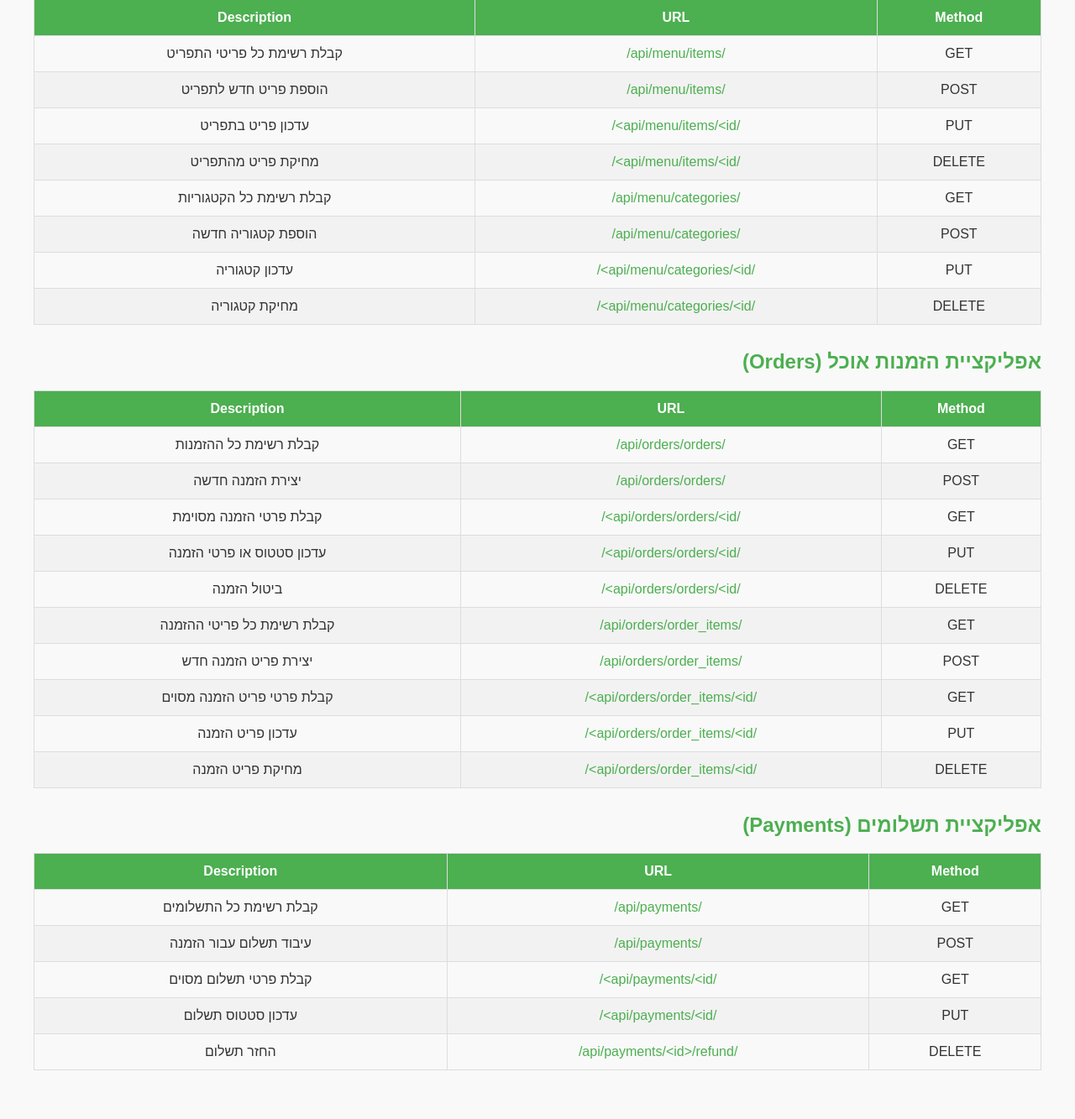
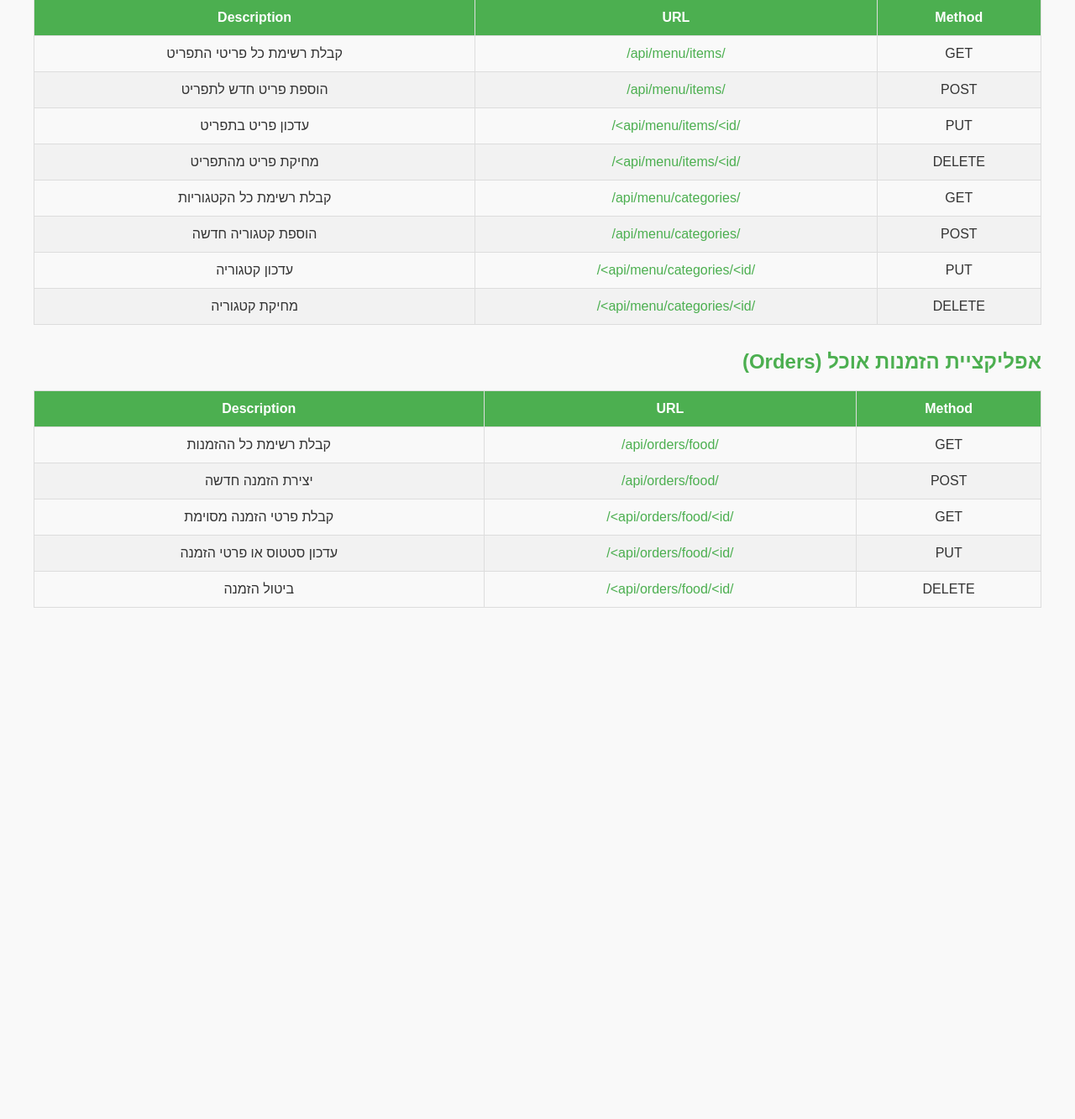
Before and after one commit to razmazlih/restaurant_management_server, a Django app: page / in a window 1280 px wide. Shown: the part 874-2207 px from the top of the page at 84% size. After the commit the page ends 1598 px from the top, so only its background shows below. Run offline with Django 5.2, Linux system fonts and the light colour scheme; parts of the project's set-up code (start-up, migrations or seed data) failed here and were passed over.

Commit message:
update orders

```diff
--- a/orders/serializers.py
+++ b/orders/serializers.py
@@ -3,8 +3,8 @@ from .models import FoodOrder, OrderItem
 from menu.models import MenuItem
 
 class OrderItemSerializer(serializers.ModelSerializer):
-    menu_item = serializers.SlugRelatedField(queryset=MenuItem.objects.all(), slug_field='item')
-    price_per_unit = serializers.ReadOnlyField(source='price_per_unit')
+    menu_item = serializers.SlugRelatedField(queryset=MenuItem.objects.all(), slug_field='id')
+    price_per_unit = serializers.ReadOnlyField()
     total_price = serializers.ReadOnlyField()
 
     class Meta:
--- a/restaurant_management/templates/index.html
+++ b/restaurant_management/templates/index.html
@@ -96,40 +96,14 @@
                 </tr>
             </thead>
             <tbody>
-                <tr><td>GET</td><td><a href="/api/orders/orders/">/api/orders/orders/</a></td><td>קבלת רשימת כל ההזמנות</td></tr>
-                <tr><td>POST</td><td><a href="/api/orders/orders/">/api/orders/orders/</a></td><td>יצירת הזמנה חדשה</td></tr>
-                <tr><td>GET</td><td><a href="/api/orders/orders/1/">/api/orders/orders/&lt;id&gt;/</a></td><td>קבלת פרטי הזמנה מסוימת</td></tr>
-                <tr><td>PUT</td><td><a href="/api/orders/orders/1/">/api/orders/orders/&lt;id&gt;/</a></td><td>עדכון סטטוס או פרטי הזמנה</td></tr>
-                <tr><td>DELETE</td><td><a href="/api/orders/orders/1/">/api/orders/orders/&lt;id&gt;/</a></td><td>ביטול הזמנה</td></tr>
-
-                <!-- הוספת טבלה עבור פריטי הזמנה -->
-                <tr><td>GET</td><td><a href="/api/orders/order_items/">/api/orders/order_items/</a></td><td>קבלת רשימת כל פריטי ההזמנה</td></tr>
-                <tr><td>POST</td><td><a href="/api/orders/order_items/">/api/orders/order_items/</a></td><td>יצירת פריט הזמנה חדש</td></tr>
-                <tr><td>GET</td><td><a href="/api/orders/order_items/1/">/api/orders/order_items/&lt;id&gt;/</a></td><td>קבלת פרטי פריט הזמנה מסוים</td></tr>
-                <tr><td>PUT</td><td><a href="/api/orders/order_items/1/">/api/orders/order_items/&lt;id&gt;/</a></td><td>עדכון פריט הזמנה</td></tr>
-                <tr><td>DELETE</td><td><a href="/api/orders/order_items/1/">/api/orders/order_items/&lt;id&gt;/</a></td><td>מחיקת פריט הזמנה</td></tr>
+                <!-- נקודות קצה עבור הזמנות -->
+                <tr><td>GET</td><td><a href="/api/orders/food/">/api/orders/food/</a></td><td>קבלת רשימת כל ההזמנות</td></tr>
+                <tr><td>POST</td><td><a href="/api/orders/food/">/api/orders/food/</a></td><td>יצירת הזמנה חדשה</td></tr>
+                <tr><td>GET</td><td><a href="/api/orders/food/1/">/api/orders/food/&lt;id&gt;/</a></td><td>קבלת פרטי הזמנה מסוימת</td></tr>
+                <tr><td>PUT</td><td><a href="/api/orders/food/1/">/api/orders/food/&lt;id&gt;/</a></td><td>עדכון סטטוס או פרטי הזמנה</td></tr>
+                <tr><td>DELETE</td><td><a href="/api/orders/food/1/">/api/orders/food/&lt;id&gt;/</a></td><td>ביטול הזמנה</td></tr>
             </tbody>
         </table>
-
-        <!-- אפליקציה: תשלומים (Payments) -->
-        <h2>אפליקציית תשלומים (Payments)</h2>
-        <table>
-            <thead>
-                <tr>
-                    <th>Method</th>
-                    <th>URL</th>
-                    <th>Description</th>
-                </tr>
-            </thead>
-            <tbody>
-                <tr><td>GET</td><td><a href="/api/payments/">/api/payments/</a></td><td>קבלת רשימת כל התשלומים</td></tr>
-                <tr><td>POST</td><td><a href="/api/payments/">/api/payments/</a></td><td>עיבוד תשלום עבור הזמנה</td></tr>
-                <tr><td>GET</td><td><a href="/api/payments/1/">/api/payments/&lt;id&gt;/</a></td><td>קבלת פרטי תשלום מסוים</td></tr>
-                <tr><td>PUT</td><td><a href="/api/payments/1/">/api/payments/&lt;id&gt;/</a></td><td>עדכון סטטוס תשלום</td></tr>
-                <tr><td>DELETE</td><td><a href="/api/payments/1/refund/">/api/payments/&lt;id&gt;/refund/</a></td><td>החזר תשלום</td></tr>
-            </tbody>
-        </table>
-
     </div>
 </body>
 </html>
```
Also changed, not shown: orders/models.py (+11 -5 lines).
